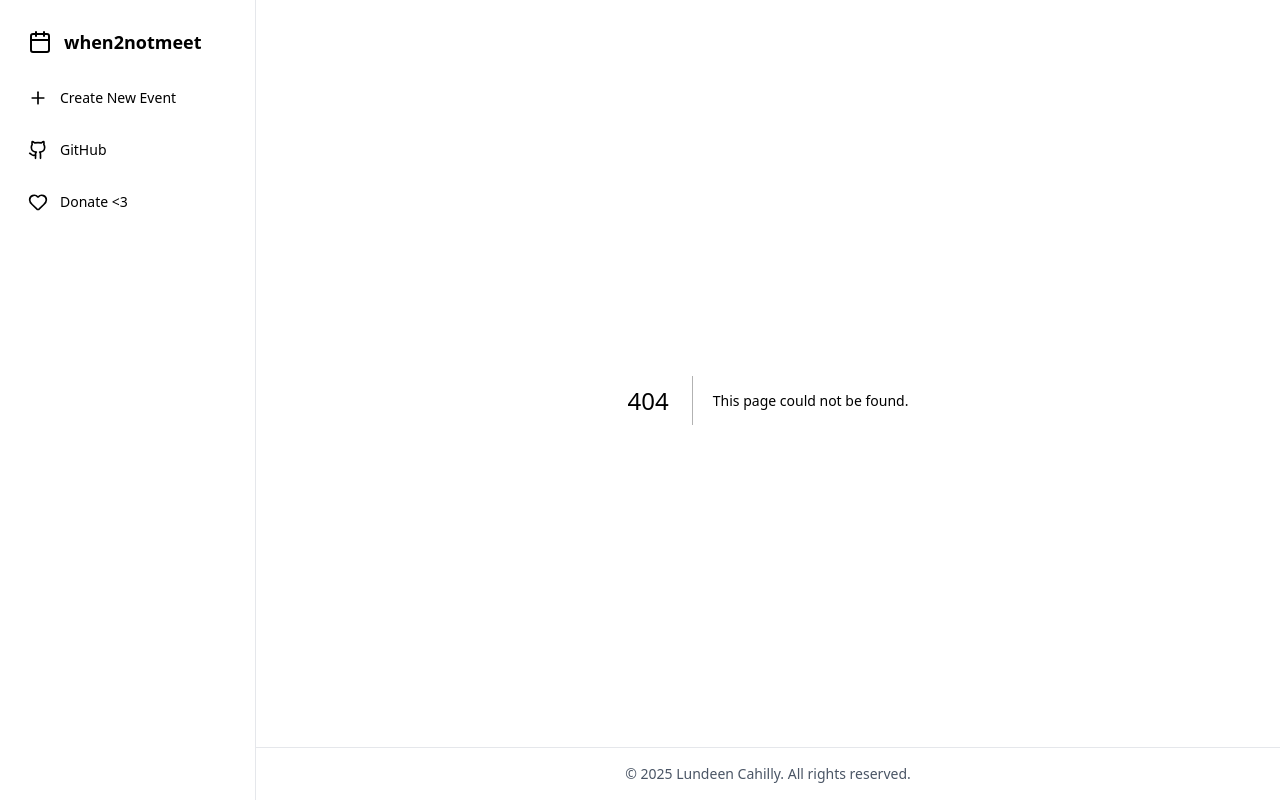
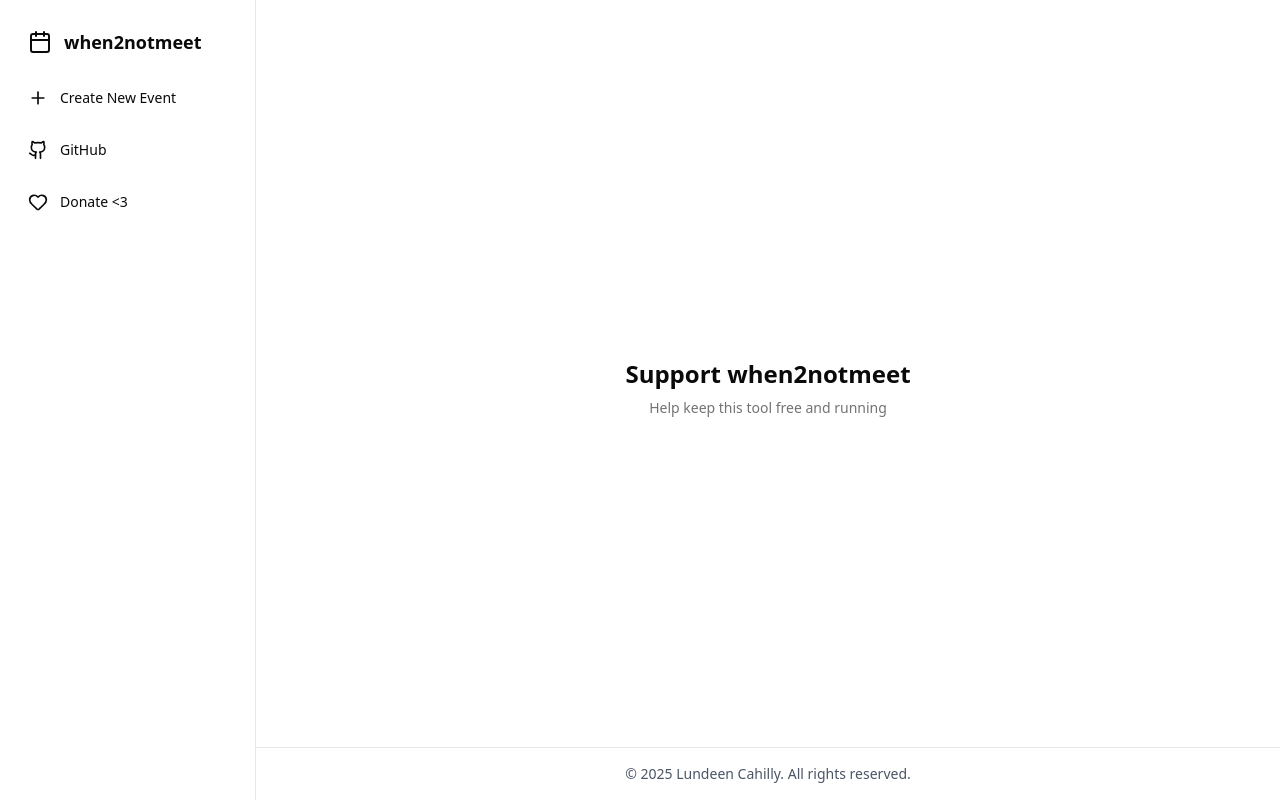
Before and after one commit to lundeen06/when2notmeet, a Next.js app: page /donate in a window 1280 px wide. Before the commit this address had no page. Built offline with nearby package versions, Linux system fonts and the light colour scheme.

Commit message:
Add donation

```diff
--- /dev/null
+++ b/src/app/donate/page.tsx
@@ -0,0 +1,40 @@
+'use client'
+
+import { useEffect } from 'react'
+
+export default function DonatePage() {
+  useEffect(() => {
+    const script = document.createElement('script')
+    script.src = 'https://cdn.rawgit.com/eth-button/eth-button/09673e85d517452e18a5248b96115bc552a0ac01/dist/eth-button.js'
+    script.setAttribute('data-address', '0x105C9B4677ABa7a8c56C3E3462457e493Fc3825C')
+    script.setAttribute('data-meta', 'eth-button')
+
+    const buttonContainer = document.getElementById('eth-button-container')
+    if (buttonContainer) {
+      buttonContainer.appendChild(script)
+    }
+
+    return () => {
+      if (buttonContainer && script.parentNode) {
+        buttonContainer.removeChild(script)
+      }
+    }
+  }, [])
+
+  return (
+    <div className="min-h-screen flex items-center justify-center p-4">
+      <div className="flex flex-col items-center">
+        <div className="text-center mb-6">
+          <h1 className="text-2xl font-semibold text-foreground mb-2">Support when2notmeet</h1>
+          <p className="text-sm text-muted-foreground">
+            Help keep this tool free and running
+          </p>
+        </div>
+
+        <div className="CustomEtherButton">
+          <div id="eth-button-container"></div>
+        </div>
+      </div>
+    </div>
+  )
+}
--- a/src/app/globals.css
+++ b/src/app/globals.css
@@ -120,3 +120,117 @@
     @apply bg-background text-foreground;
   }
 }
+
+/* ETH Button Custom Styling */
+.CustomEtherButton .EthDonateButton {
+  background-color: hsl(var(--card));
+  color: hsl(var(--foreground));
+  border-radius: calc(var(--radius) - 2px);
+  border: 1px solid hsl(var(--border));
+  transition: all 0.2s ease-in-out;
+  width: 100%;
+  box-shadow: 0 1px 2px 0 rgb(0 0 0 / 0.05);
+}
+
+.CustomEtherButton .EthDonateButton:hover {
+  background-color: hsl(var(--accent));
+  box-shadow: 0 2px 4px 0 rgb(0 0 0 / 0.1);
+}
+
+.CustomEtherButton .EthDonateButton--DisabledOverlay {
+  color: hsl(var(--muted-foreground));
+}
+
+.CustomEtherButton .EthDonateButton--Blockie {
+  display: none;
+}
+
+.CustomEtherButton .EthDonateButton--Content {
+  max-width: 100%;
+  height: auto;
+  min-height: 80px;
+  display: flex;
+  flex-direction: column;
+  align-items: center;
+  justify-content: center;
+  padding: 16px 24px;
+  gap: 8px;
+}
+
+.CustomEtherButton .EthDonateButton--LabelRow {
+  display: flex;
+  flex-direction: column;
+  align-items: center;
+  gap: 4px;
+  width: 100%;
+}
+
+.CustomEtherButton .EthDonateButton--LabelRow--Caption {
+  width: 100%;
+  font-weight: 500;
+  font-size: 14px;
+  text-align: center;
+  color: hsl(var(--foreground));
+}
+
+.CustomEtherButton .EthDonateButton--LabelRow--Address {
+  width: 100%;
+  font-family: var(--font-mono);
+  font-size: 11px;
+  color: hsl(var(--muted-foreground));
+  text-align: center;
+  word-break: break-all;
+}
+
+.CustomEtherButton .EthDonateButton--InputRow {
+  display: flex;
+  align-items: center;
+  justify-content: center;
+  gap: 8px;
+  width: 100%;
+  margin: 8px 0;
+}
+
+.CustomEtherButton .EthDonateButton--InputRow--Input {
+  background-color: hsl(var(--background));
+  border: 1px solid hsl(var(--border));
+  border-radius: calc(var(--radius) - 4px);
+  padding: 8px 12px;
+  font-size: 16px;
+  font-weight: 600;
+  text-align: center;
+  color: hsl(var(--foreground));
+  min-width: 80px;
+  max-width: 120px;
+}
+
+.CustomEtherButton .EthDonateButton--InputRow--Input:focus {
+  outline: 2px solid hsl(var(--ring));
+  outline-offset: 2px;
+}
+
+.CustomEtherButton .EthDonateButton--InputRow--Unit {
+  font-size: 16px;
+  font-weight: 600;
+  color: hsl(var(--foreground));
+}
+
+.CustomEtherButton .EthDonateButton--ActionRow {
+  margin-top: 8px;
+}
+
+.CustomEtherButton .EthDonateButton--ActionRow--Button {
+  background-color: hsl(var(--primary));
+  color: hsl(var(--primary-foreground));
+  border: none;
+  border-radius: calc(var(--radius) - 4px);
+  padding: 8px 24px;
+  font-size: 14px;
+  font-weight: 500;
+  cursor: pointer;
+  transition: all 0.2s ease-in-out;
+}
+
+.CustomEtherButton .EthDonateButton--ActionRow--Button:hover {
+  background-color: hsl(var(--primary)/0.9);
+}
--- a/src/components/schedule-grid.tsx
+++ b/src/components/schedule-grid.tsx
@@ -279,14 +279,14 @@ export function ScheduleGrid({ sessionId, userName, selectedDays, startTime, end
           <Button
             variant="outline"
             onClick={() => setBusySlots(new Set())}
-            className="border-black text-black hover:bg-gray-50"
+            className="border-black text-black hover:bg-gray-50 cursor-pointer"
           >
             Clear All
           </Button>
 
           <Button
             onClick={handleSave}
-            className="bg-black text-white hover:bg-gray-800"
+            className="bg-black text-white hover:bg-gray-800 cursor-pointer"
           >
             Save Schedule
           </Button>
--- a/src/components/session-view.tsx
+++ b/src/components/session-view.tsx
@@ -239,14 +239,14 @@ export function SessionView({ sessionId }: SessionViewProps) {
           <Button
             onClick={copyToClipboard}
             variant="outline"
-            className="border-black text-black hover:bg-gray-50"
+            className="border-black text-black hover:bg-gray-50 cursor-pointer"
           >
             Copy Share Link
           </Button>
 
           <Dialog open={isSignInOpen} onOpenChange={setIsSignInOpen}>
             <DialogTrigger asChild>
-              <Button className="bg-black text-white hover:bg-gray-800">
+              <Button className="bg-black text-white hover:bg-gray-800 cursor-pointer">
                 Join / Edit Schedule
               </Button>
             </DialogTrigger>
--- a/src/components/sidebar.tsx
+++ b/src/components/sidebar.tsx
@@ -32,12 +32,7 @@ export function Sidebar() {
     {
       icon: Heart,
       label: "Donate <3",
-      href: "/donate/eth",
-      // <script
-      //   src="https://cdn.rawgit.com/eth-button/eth-button/09673e85d517452e18a5248b96115bc552a0ac01/dist/eth-button.js"
-      //   data-address="0xd2f4668D0e752e95a8CE01014233458471DDbA4B"
-      //   data-meta="eth-button">
-      // </script>
+      href: "/donate/",
       isTitle: false
     }
   ]
@@ -94,7 +89,7 @@ export function Sidebar() {
                 href={item.href}
                 target="_blank"
                 rel="noopener noreferrer"
-                className={`flex items-center gap-3 p-3 rounded-lg hover:bg-gray-100 transition-colors ${
+                className={`flex items-center gap-3 p-3 rounded-lg hover:bg-gray-100 transition-colors cursor-pointer ${
                   isCollapsed ? 'justify-center' : ''
                 } ${item.isTitle ? 'font-bold text-lg' : 'text-sm'}`}
               >
@@ -108,7 +103,7 @@ export function Sidebar() {
             <a
               key={index}
               href={item.href}
-              className={`flex items-center gap-3 p-3 rounded-lg hover:bg-gray-100 transition-colors ${
+              className={`flex items-center gap-3 p-3 rounded-lg hover:bg-gray-100 transition-colors cursor-pointer ${
                 isCollapsed ? 'justify-center' : ''
               } ${item.isTitle ? 'font-bold text-lg' : 'text-sm'}`}
             >
```
Also changed, not shown: 1 other file (tests, documents, lock files or other folders).
